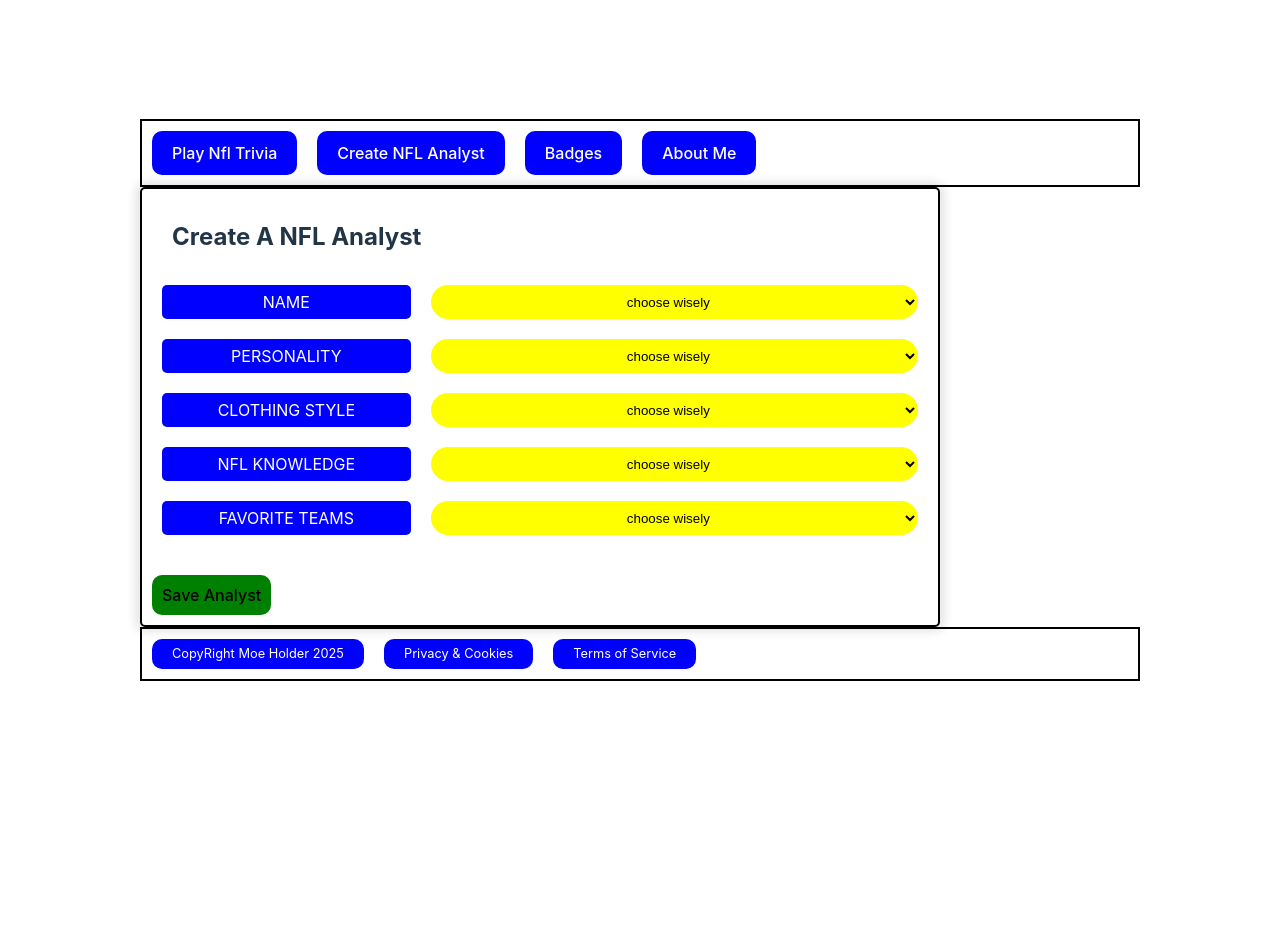
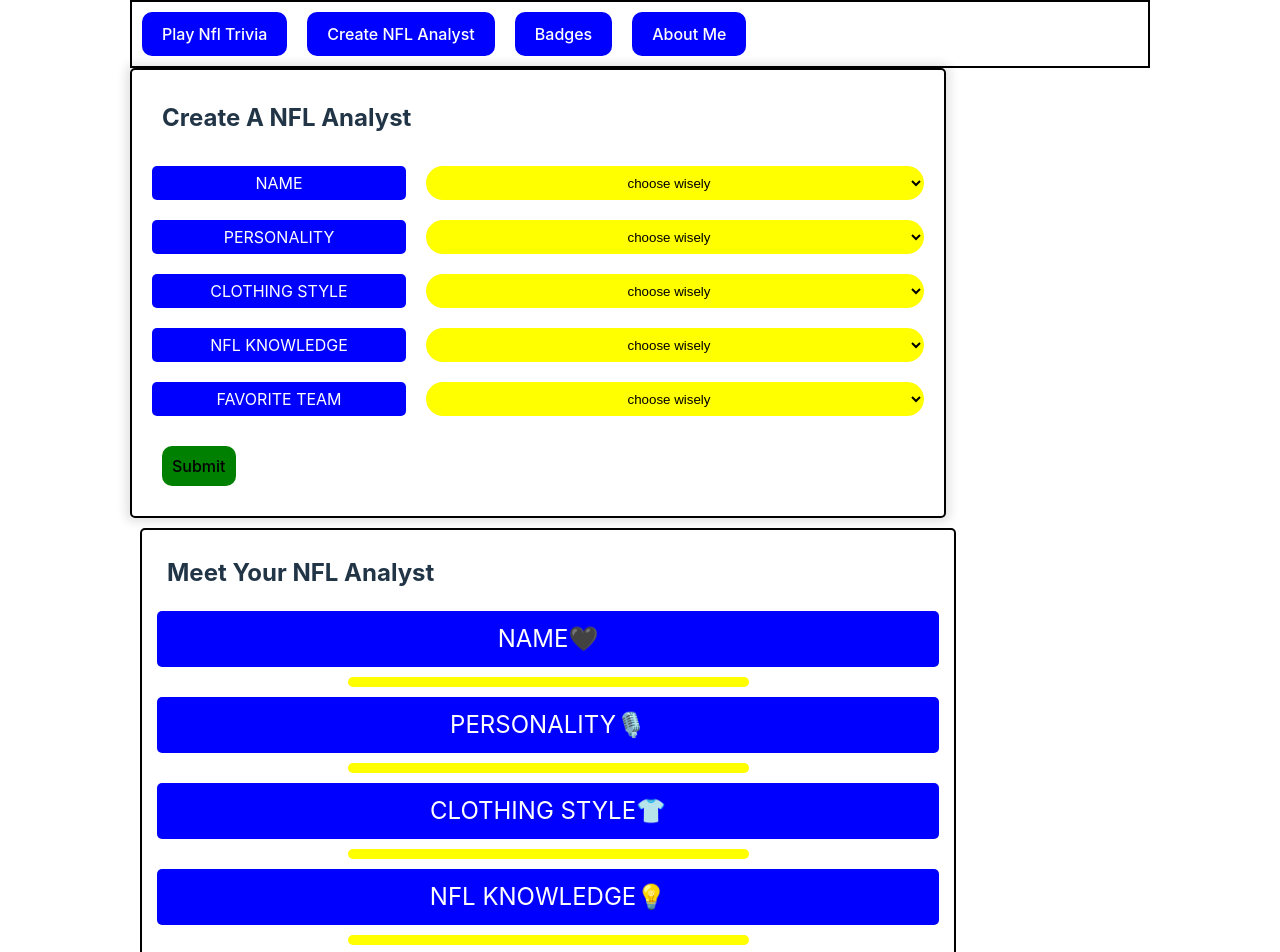
Before and after one commit to mdholder74/frontend, a React (Vite) app in the folder react-nfl-trivia-app/: page /analyst in a window 1280 px wide. Shown: the top 952 px of the page. Before the commit the page ends 800 px from the top, so only its background shows below. Built offline with nearby package versions, Linux system fonts and the light colour scheme.

Commit message:
styled meet your nfl analyst

```diff
--- a/react-nfl-trivia-app/src/App.css
+++ b/react-nfl-trivia-app/src/App.css
@@ -19,6 +19,7 @@
 
 }
 
+/* Navigation */
 .nav-bar {
     display: flex;
     justify-content:start;
@@ -36,6 +37,7 @@
     margin: 10px;
 }
 
+/* quiz section */
 .title {
     border: 2px solid black;
 }
@@ -74,13 +76,21 @@
     cursor: pointer;
 }
 
-.next-btn, .save-btn {
+.next-btn, .submit-btn, .edit-btn, .delete-btn {
     padding: 10px;
-    margin-top: 30px;
+    margin: 20px;
     border: none;
     border-radius: 10px;
     background-color: green;
     cursor: pointer;
+}
+
+.next-btn:hover, .edit-btn:hover {
+    background-color: blue;
+}
+
+.next-btn:hover, .delete-btn:hover {
+    background-color: red;
 }
 
 .index {
@@ -94,14 +104,7 @@
     background-color: red;
 }
 
-.card {
-    border: 2px solid black;
-    margin: 10px;
-    padding: 10px;
-    border-radius: 10px;
-    background-color: lightblue;
-}
-
+/* analyst-section */
 .analyst-header {
     margin: 20px;
 }
@@ -146,6 +149,38 @@
     cursor: pointer;
 }
 
+.analyst-card {
+    width: 1000px;
+    max-width: 80%;
+    border: 2px solid black;
+    margin: 10px;
+    padding: 10px;
+    border-radius: 5px;
+    padding: 5px;
+
+}
+
+.analyst-trait {
+    font-size: 1.5em;
+    background-color: blue;
+    border-radius: 5px;
+    padding: 10px;
+    color: white;
+    text-align: center;
+}
+
+.selection-trait {
+    font-size: 1.5em;
+    background-color: yellow;
+    margin:auto;
+    width: 50%;
+    border-radius: 5px;
+    padding: 5px;
+    color: black;
+    text-align: center;
+}
+
+/* badges section */
 .badges-container {
     display: flex;
     flex-direction: column;
@@ -180,6 +215,7 @@
     margin: 10px;
 }
 
+/* about-section */
 .about-container {
     width: 1100px;
     max-width: 80%;
--- a/react-nfl-trivia-app/src/components/Analyst.jsx
+++ b/react-nfl-trivia-app/src/components/Analyst.jsx
@@ -7,10 +7,11 @@
         personality: "",
         clothingStyle: "",
         nflKnowledge: "",
-        favoriteTeams: ""
+        favoriteTeam: ""
     })
 
     //handle change function
+    //this function will update the state of the analyst object when the user selects a value from the dropdown. The name attribute of the select element will be used as the key and the value of the select element will be used as the value
     const handleChange = (e) => {
         setAnalyst({
             ...analyst,
@@ -19,6 +20,7 @@
     }
 
     //submit form function
+    //this function will send a POST request to the server with the analyst object as the body of the request. If the request is successful, the analyst state object will be reset to its initial state. If the request fails, an error message will be logged to the console
     const handleSubmit = async (e) => {
         e.preventDefault()//prevents the page from refreshing
         try {
@@ -30,7 +32,20 @@
                 body: JSON.stringify(analyst)
             })
             const data = await response.json()
-            console.log(data)
+
+            if (response.ok) {//if the response is ok, the analyst state object is reset to its initial state
+                setAnalyst({
+                    name: "",
+                    personality: "",
+                    clothingStyle: "",
+                    nflKnowledge: "",
+                    favoriteTeam: ""
+                })
+            }
+            else {
+                throw new Error(`${data.message} (${response.status})`)
+            }
+
         }
         catch (error) {
             console.error('Error creating analyst:', error)
@@ -41,9 +56,10 @@
     <div>
       <div className="analyst-container">
         <h2 className="analyst-header">Create A NFL Analyst</h2>
+        <form onSubmit={handleSubmit}>
             <div className="form">
                 <label>NAME</label>
-            <select name="name">
+                <select name="name" onChange={handleChange}>
                     <option value="" disabled selected>choose wisely</option>
                     <option value="The Scoop Master">The Scoop Master</option>
                     <option value="The Scheme King">The Scheme King</option>
@@ -53,7 +69,7 @@
             </div>
             <div className="form">
                 <label>PERSONALITY</label>
-            <select name="personality">
+                <select name="personality" onChange={handleChange}>
                     <option value="" disabled selected>choose wisely</option>
                     <option value="Statistician">Statistician</option>
                     <option value="Articulate">Articulate</option>
@@ -63,7 +79,7 @@
             </div>
             <div className="form">
                 <label>CLOTHING STYLE</label>
-            <select name="clothingStyle">
+                <select name="clothingStyle" onChange={handleChange}>
                     <option value="" disabled selected>choose wisely</option>
                     <option value="The Classic Broadcaster">The Classic Broadcaster (Suit and Tie, Polished shoes)</option>
                     <option value="The Former Player">The Former Player (Button-up, Jeans, Watch, Sneakers)</option>
@@ -73,7 +89,7 @@
             </div>
             <div className="form">
                 <label>NFL KNOWLEDGE</label>
-            <select name="nflKnowledge">
+                <select name="nflKnowledge" onChange={handleChange}>
                     <option value="" disabled selected>choose wisely</option>
                     <option value="Reporter">Reporter</option>
                     <option value="Former Player">Former Player</option>
@@ -82,8 +98,8 @@
                 </select>
             </div>
             <div className="form">
-            <label>FAVORITE TEAMS</label>
-            <select name="favoriteTeams">
+                <label>FAVORITE TEAM</label>
+                <select name="favoriteTeam" onChange={handleChange}>
                     <option value="" disabled selected>choose wisely</option>
                     <option value="Dallas Cowboys">Dallas Cowboys</option>
                     <option value="New England Patriots">New England Patriots</option>
@@ -97,7 +113,25 @@
                     <option value="Baltimore Ravens">Baltimore Ravens</option>
                 </select>
             </div>
-            <button className="save-btn">Save Analyst</button>
+                <button type="submit" className="submit-btn">Submit</button>
+        </form>
+        </div>
+        <div>
+            <div className="analyst-card">
+            <h2 className="analyst-header">Meet Your NFL Analyst</h2>
+                <p className ="analyst-trait">NAME🖤</p>
+                <p className ="selection-trait">{analyst.name}</p>
+                <p className ="analyst-trait">PERSONALITY🎙️</p>
+                <p className ="selection-trait">{analyst.personality}</p>
+                <p className ="analyst-trait">CLOTHING STYLE👕 </p>
+                <p className ="selection-trait">{analyst.clothingStyle}</p>
+                <p className ="analyst-trait">NFL KNOWLEDGE💡</p>
+                <p className ="selection-trait">{analyst.nflKnowledge}</p>
+                <p className ="analyst-trait">FAVORITE TEAM🏈</p>
+                <p className ="selection-trait">{analyst.favoriteTeam}</p>
+                <button type="submit" className="edit-btn">Edit</button>
+                <button type="submit" className="delete-btn">Delete</button>
+            </div>
         </div>
     </div>
   )
--- a/react-nfl-trivia-app/src/components/Quiz.jsx
+++ b/react-nfl-trivia-app/src/components/Quiz.jsx
@@ -11,6 +11,7 @@
       const url = 'http://localhost:7000/questions/seed'
       const response = await fetch(url)
       const data = await response.json()
+
       if (!response.ok) {
         throw new Error(`${data.message} (${response.status})`)//example of an error message: "Failed to fetch questions data. (404)"
       }
```
Lines whose indentation alone changed are shown as unchanged.
